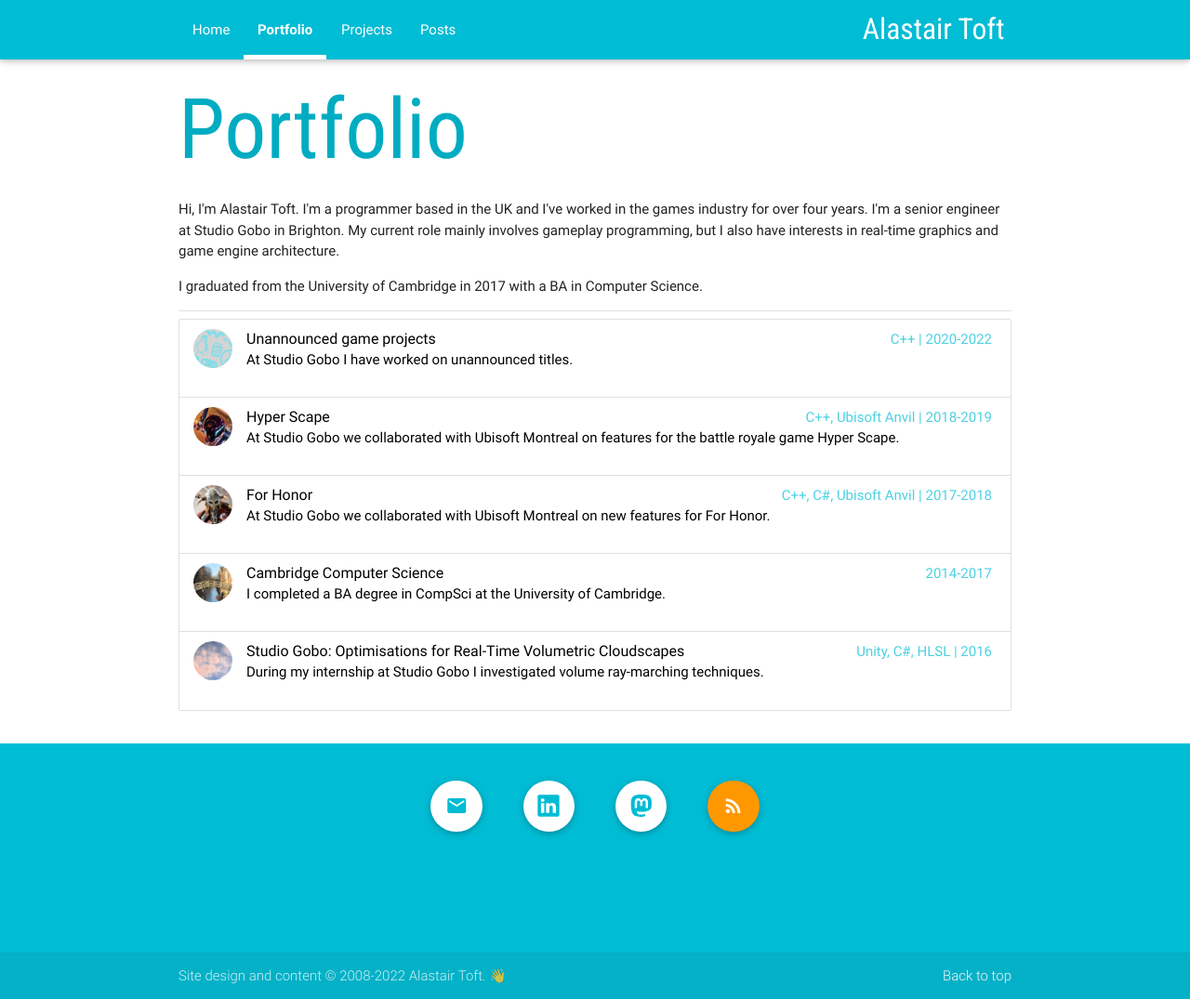
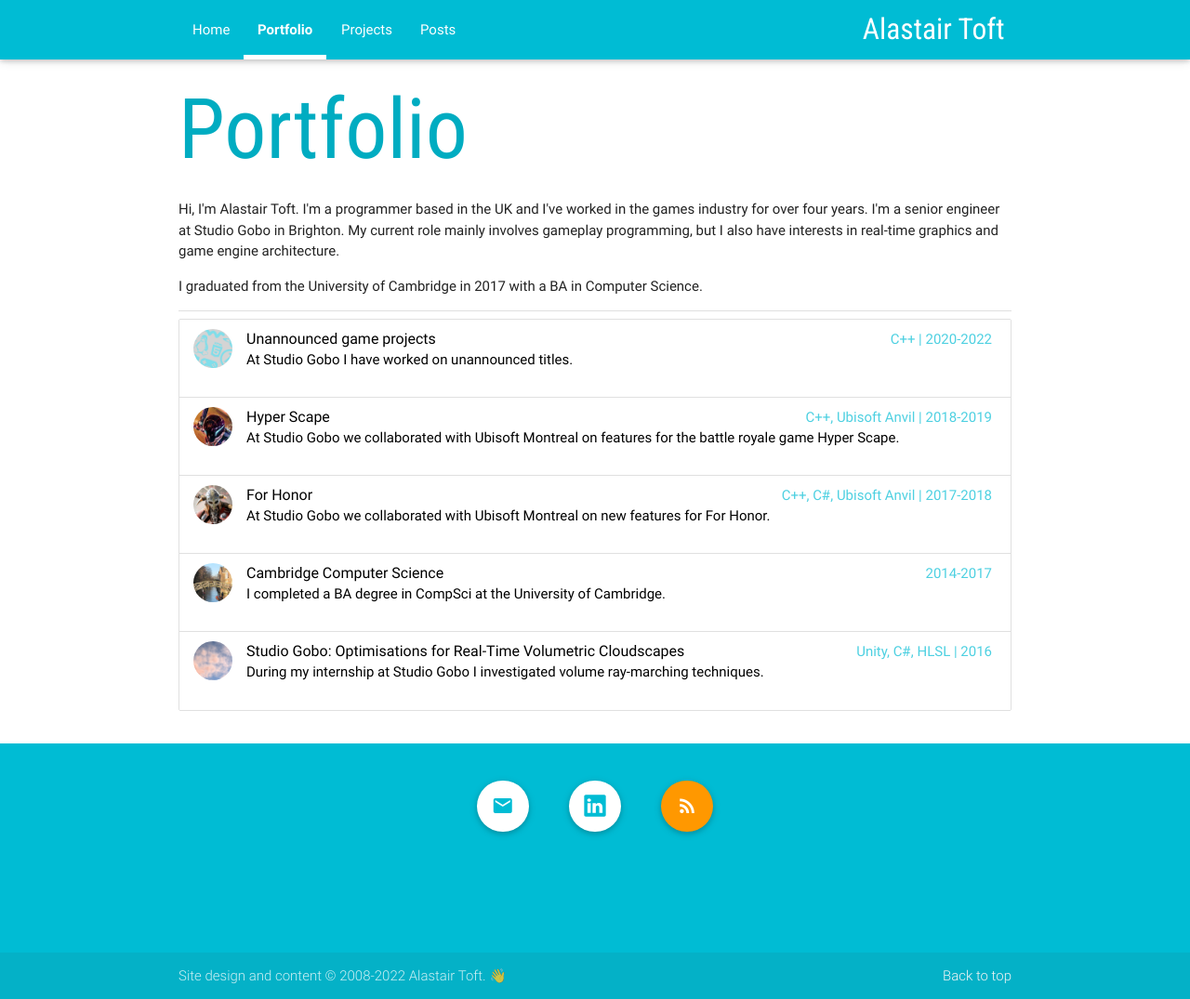
Before and after one commit to atoft/atoft.github.io, a Jekyll site: the page built from portfolio/index.html, in a window 1280 px wide and 1075 px high. Shown: the whole window at 93% size. Built offline with Jekyll 4.4.1, drawn with Linux system fonts in a browser that asks for light colours; nearby versions of some CDN libraries.

Commit message:
Remove Mastodon link.

```diff
--- a/_includes/footer.html
+++ b/_includes/footer.html
@@ -7,9 +7,6 @@
           </a>
           <a class="btn-floating btn-large white" href="https://linkedin.com/in/alastairtoft" title="LinkedIn">
             <img src="/images/icons/linkedin-small.svg"> LinkedIn
-          </a>
-	  <a class="btn-floating btn-large white" rel="me" href="https://mastodon.gamedev.place/@alastair" title="Mastodon">
-            <img src="/images/icons/mastodon-small.svg"> Mastodon
           </a>
           <a class="btn-floating btn-large orange" href="/feed.xml" title="RSS Feed">
             <i class="tiny material-icons white-text">rss_feed</i>
```
